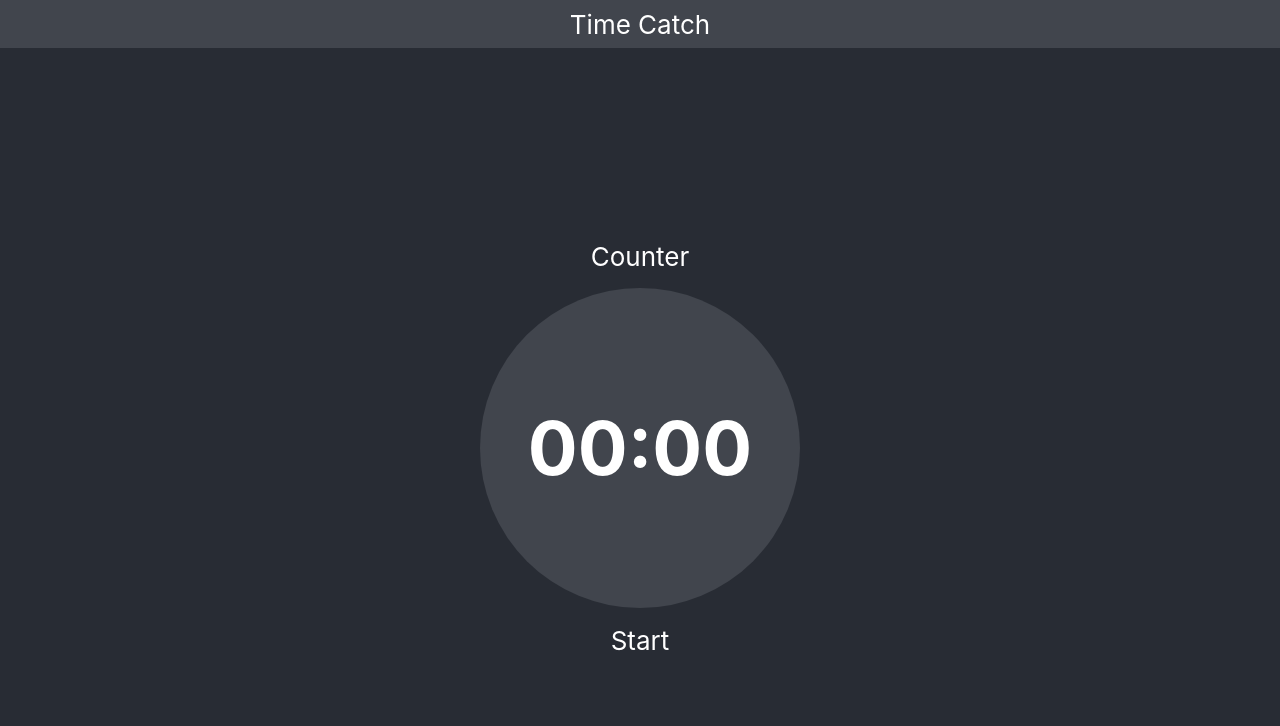
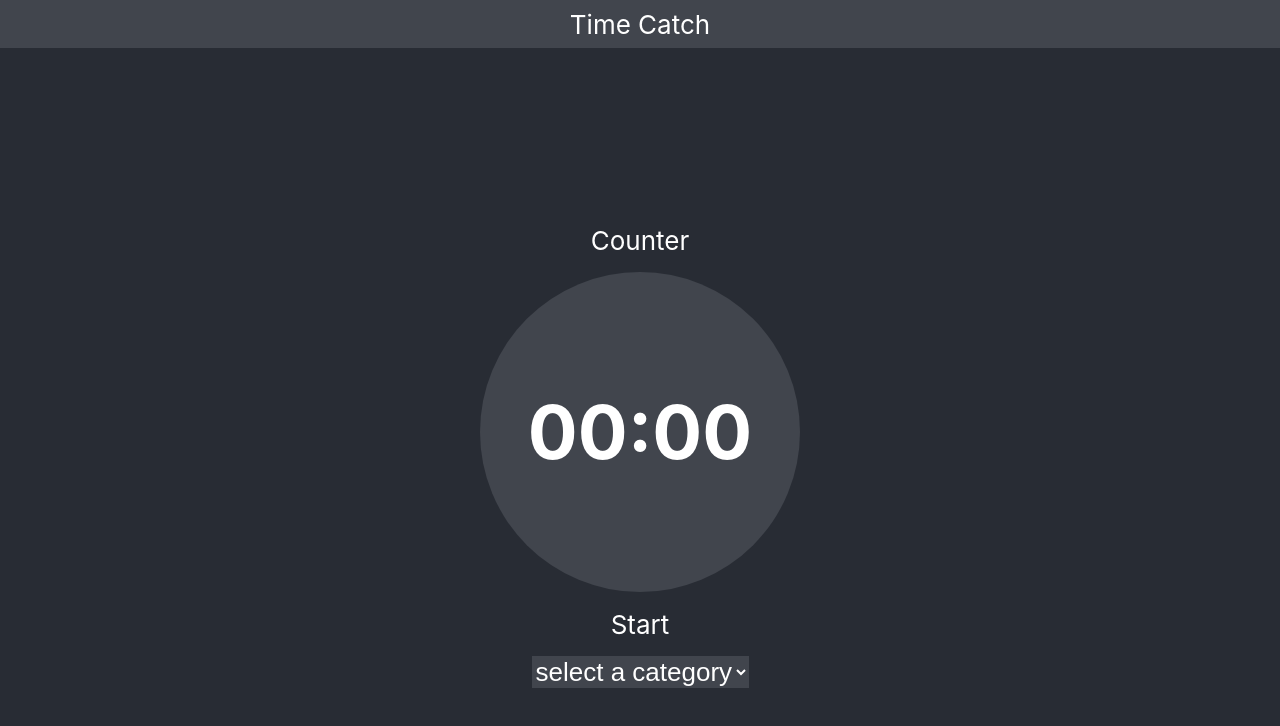
Before and after one commit to isadorabayma/time-catch, a React (Create React App) app: page / in a window 1280 px wide. Shown: the top 726 px of the page. Built offline with nearby package versions, Linux system fonts and the light colour scheme.

Commit message:
refactor: improve categories selection

```diff
--- a/src/components/Categorys.js
+++ b/src/components/Categorys.js
@@ -12,7 +12,7 @@ class Categorys extends Component {
 
         this.handleChange = this.handleChange.bind(this);
         this.goBackCategory = this.goBackCategory.bind(this);
-        this.submitCategory = this.submitCategory.bind(this);
+        this.nextCategory = this.nextCategory.bind(this);
         this.catNameById = this.catNameById.bind(this);
         this.catParentIdById = this.catParentIdById.bind(this);
     }
@@ -27,9 +27,9 @@ class Categorys extends Component {
         return parentId
     }
 
-    handleChange(event) {
+    handleChange(e) {
         this.setState({
-            selectedId: event.target.value
+            selectedId: e.target.value,
         });
     }
 
@@ -37,14 +37,16 @@ class Categorys extends Component {
         e.preventDefault();
         this.setState((prevState) => ({
                 selectedParentId: this.catParentIdById(prevState.selectedParentId),
+                selectedId: prevState.selectedParentId,
             })
         );
     }
 
-    submitCategory(e) {
+    nextCategory(e) {
         e.preventDefault();
         this.setState({
-            selectedParentId: Number(this.state.selectedId)
+            selectedParentId: Number(this.state.selectedId),
+            selectedId: "0",
         });
     }
 
@@ -53,18 +55,18 @@ class Categorys extends Component {
         return(
             <div>
                 <form>
-                    <select className="Drop-btn" value={ selectedId } defaultValue="Select a category" onChange={ this.handleChange } >
+                    {selectedParentId > 1 && <Button onClick={ this.goBackCategory } title="<" />}
+                    <select className="Drop-btn" value={ selectedId } onChange={ this.handleChange } >
                         <option value="0"> select a category </option>
                         { categorysList.map((category) => (
                                 selectedParentId === category.parentId &&
                                 <option value={ category.id } key={ category.id }>{ category.name }</option>
                             )
                         )}
-                        <option value="0"> + </option>
+                        <option value="+"> + </option>
                     </select>
+                    {selectedId > 1 && <Button onClick={ this.nextCategory } title=">" />}
                 </form>
-                <Button onClick={ this.goBackCategory } title="<" />
-                <Button onClick={ this.submitCategory } title=">" />
                 { this.catParentIdById(selectedParentId) > 1 &&
                 <div>
                     { this.catNameById(this.catParentIdById(selectedParentId)) }
--- a/src/components/Counter.js
+++ b/src/components/Counter.js
@@ -89,7 +89,7 @@ class Counter extends Component {
     }
 
     render() {
-        const { showPause, showStart, showStop, showResume, showCategorys, showSave,
+        const { showPause, showStart, showStop, showResume, showSave,
             zMinutes, zSeconds, seconds, minutes } = this.state
         return(
             <>
@@ -98,14 +98,15 @@ class Counter extends Component {
                         {zMinutes}{minutes}:{zSeconds}{seconds}
                     </h2>
                 </div>
-                {showCategorys && <Categorys/>}
                 <div className="Align-Line">
                     {showStart && <Button onClick={ this.startTimer } title="Start"/>}
                     {showStop && <Button onClick={ this.stopTimer } title="Stop"/>}
                     {showPause && <Button onClick={ this.pauseTimer } title="Pause" />}
                     {showResume && <Button onClick={ this.resumeTimer } title="Resume" />}
-                    {showSave && <Button onClick={ this.saveTimer } title="Save" />}
                 </div>
+                <Categorys/>
+                <div className="Align-Line">{showSave && <Button onClick={ this.saveTimer } title="Save" />}</div>
+
             </>
         )
     }
```
